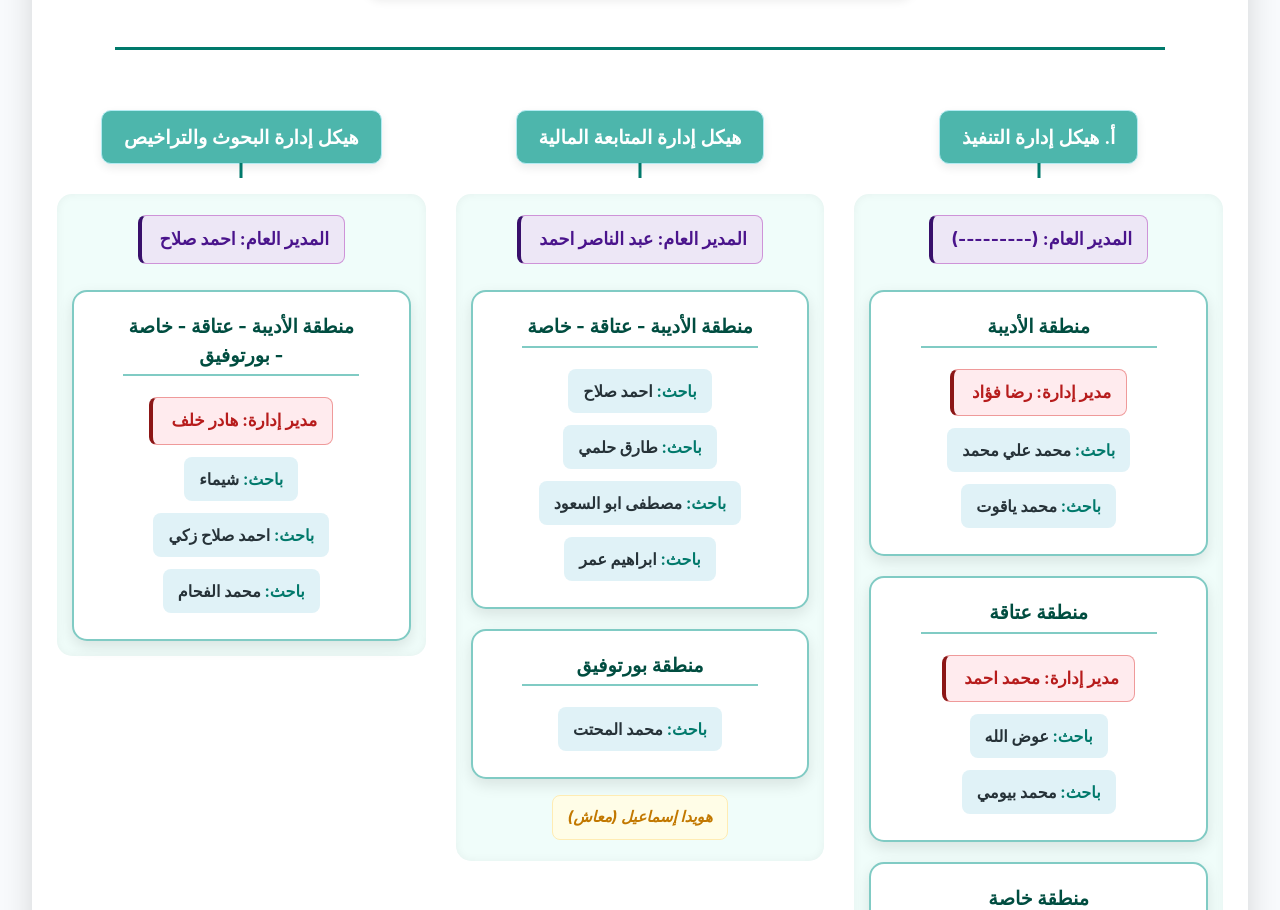
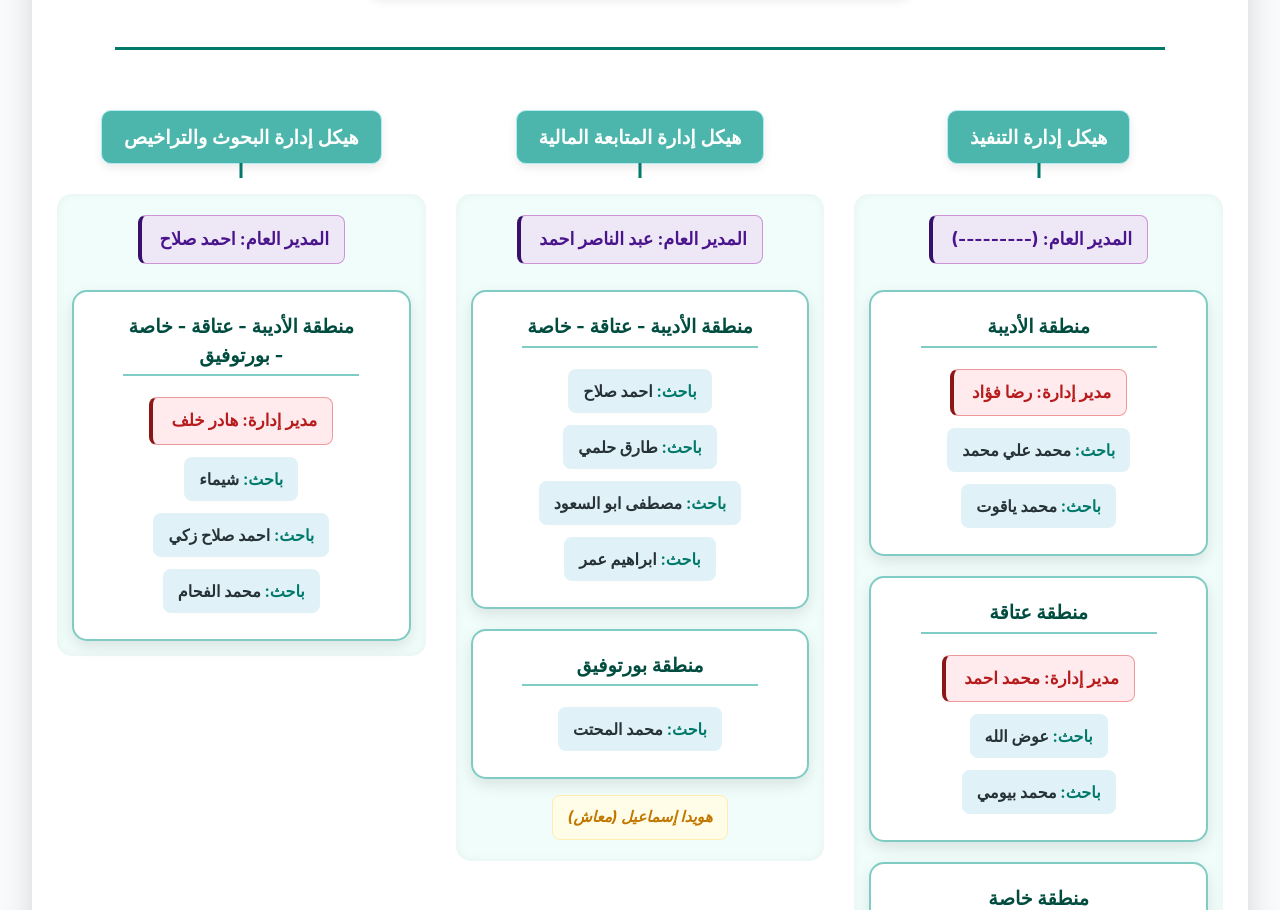
Before and after one commit to amrhewala/Suez.github.io, a plain HTML site: page index.html in a window 1280 px wide. Shown: the part 930-1840 px from the top of the page. Drawn offline with nearby package versions, Linux system fonts and the light colour scheme.

Commit message:
Update index.html

```diff
--- a/index.html
+++ b/index.html
@@ -294,7 +294,7 @@
 
         <div class="general-admin-branches">
             <div class="general-admin-block">
-                <div class="node level-3">أ. هيكل إدارة التنفيذ</div>
+                <div class="node level-3"> هيكل إدارة التنفيذ </div>
                 <div class="sub-group w-full">
                     <!-- NEW: Note for placeholder -->
                     <div class="person general-manager-person">المدير العام: (---------) </div>
```
